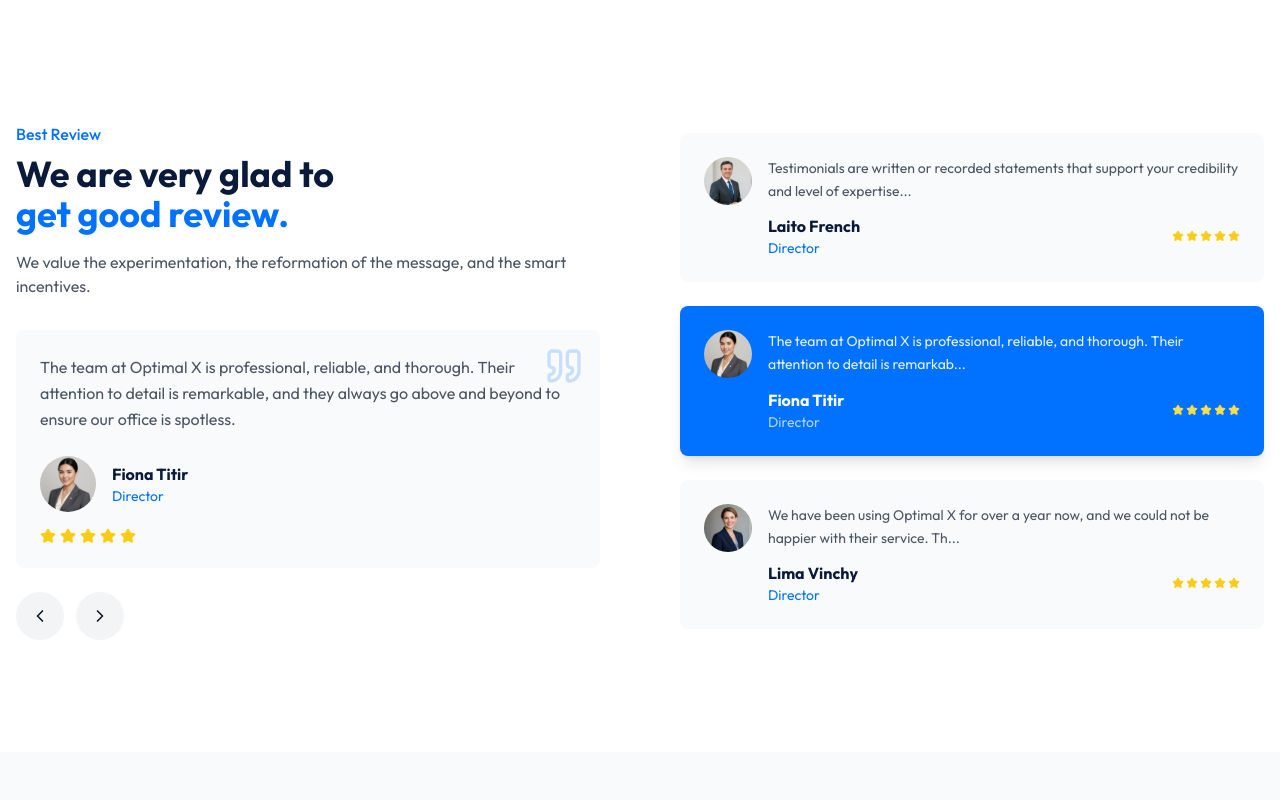
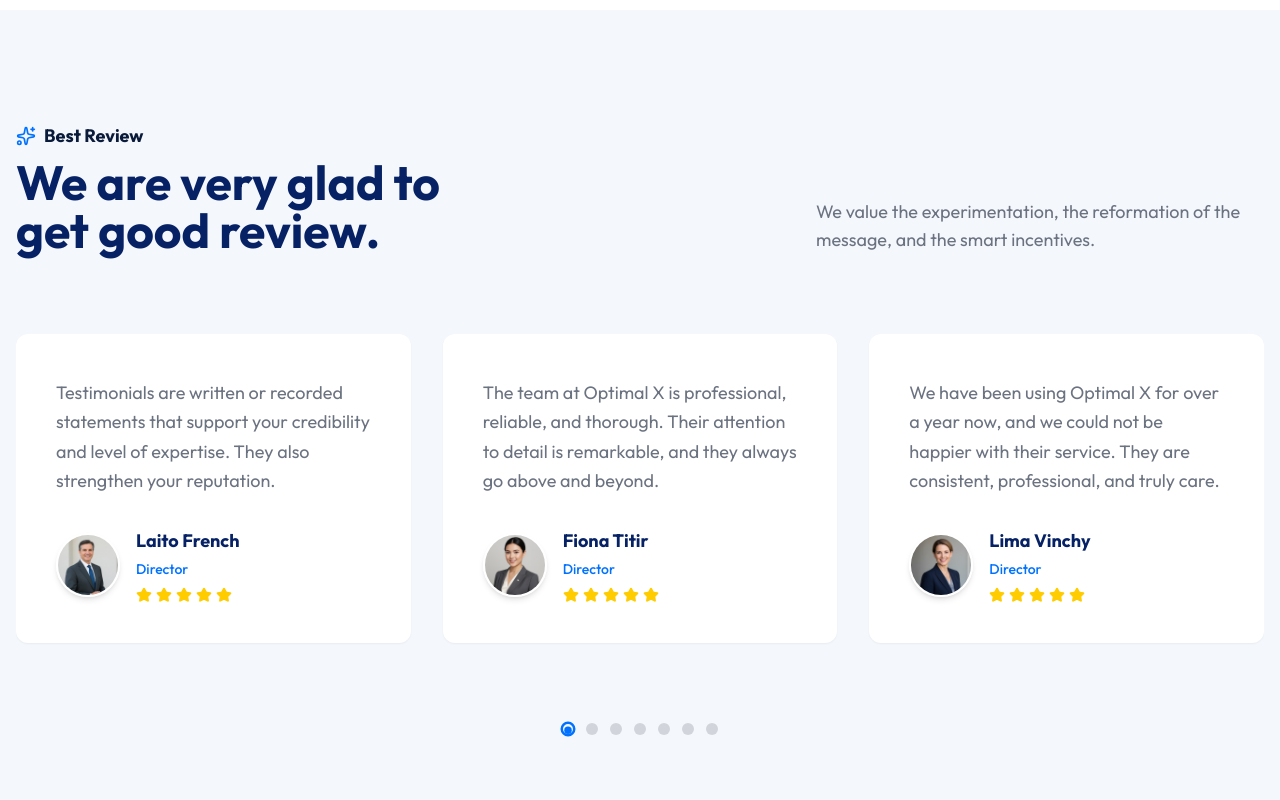
Before and after one commit to wilycol/landing-optimal, a React (Vite) app in the folder app/: page / in a window 1280 px wide. Shown: the part 6660-7460 px from the top of the page. Built offline with nearby package versions, Linux system fonts and the light colour scheme.

Commit message:
Update Testimonials.tsx

```diff
--- a/app/src/sections/Testimonials.tsx
+++ b/app/src/sections/Testimonials.tsx
@@ -1,5 +1,7 @@
-import { useState, useEffect } from 'react';
-import { Star, Quote, ChevronLeft, ChevronRight } from 'lucide-react';
+import { useState, useEffect, useCallback } from 'react';
+import { Star, Sparkles } from 'lucide-react';
+import useEmblaCarousel from 'embla-carousel-react';
+import { cn } from '@/lib/utils';
 
 const testimonials = [
   {
@@ -7,7 +9,7 @@ const testimonials = [
     name: 'Laito French',
     role: 'Director',
     image: '/images/testimonial-1.jpg',
-    content: 'Testimonials are written or recorded statements that support your credibility and level of expertise. They also strengthen your reputation. Optimal X has exceeded our expectations in every way.',
+    content: 'Testimonials are written or recorded statements that support your credibility and level of expertise. They also strengthen your reputation.',
     rating: 5,
   },
   {
@@ -15,7 +17,7 @@ const testimonials = [
     name: 'Fiona Titir',
     role: 'Director',
     image: '/images/testimonial-2.jpg',
-    content: 'The team at Optimal X is professional, reliable, and thorough. Their attention to detail is remarkable, and they always go above and beyond to ensure our office is spotless.',
+    content: 'The team at Optimal X is professional, reliable, and thorough. Their attention to detail is remarkable, and they always go above and beyond.',
     rating: 5,
   },
   {
@@ -23,143 +25,124 @@ const testimonials = [
     name: 'Lima Vinchy',
     role: 'Director',
     image: '/images/testimonial-3.jpg',
-    content: 'We have been using Optimal X for over a year now, and we could not be happier with their service. They are consistent, professional, and truly care about their work.',
+    content: 'We have been using Optimal X for over a year now, and we could not be happier with their service. They are consistent, professional, and truly care.',
+    rating: 5,
+  },
+  {
+    id: 4,
+    name: 'Jeff Adams',
+    role: 'Director',
+    image: '/images/testimonial-1.jpg',
+    content: 'Optimal X provided exceptional service. Their team was efficient, friendly, and the results were outstanding. Highly recommended!',
+    rating: 5,
+  },
+  {
+    id: 5,
+    name: 'Moe Ammar',
+    role: 'Director',
+    image: '/images/testimonial-2.jpg',
+    content: 'I was impressed by the professionalism and quality of work. They transformed our space completely. Thank you Optimal X!',
+    rating: 5,
+  },
+  {
+    id: 6,
+    name: 'Sarah Jenkins',
+    role: 'Marketing Manager',
+    image: '/images/testimonial-3.jpg',
+    content: 'The ROI we have seen since working with Optimal X has been incredible. They truly understand the market dynamics.',
+    rating: 5,
+  },
+  {
+    id: 7,
+    name: 'Michael Chen',
+    role: 'CTO',
+    image: '/images/testimonial-1.jpg',
+    content: 'Technical expertise at its finest. They solved complex problems that other agencies struggled with for months.',
     rating: 5,
   },
 ];
 
 export default function Testimonials() {
-  const [currentIndex, setCurrentIndex] = useState(0);
-  const [isAutoPlaying, setIsAutoPlaying] = useState(true);
+  const [emblaRef, emblaApi] = useEmblaCarousel({
+    loop: true,
+    align: 'start',
+    slidesToScroll: 1,
+  });
+  const [selectedIndex, setSelectedIndex] = useState(0);
+  const [scrollSnaps, setScrollSnaps] = useState<number[]>([]);
+
+  const onInit = useCallback((emblaApi: any) => {
+    setScrollSnaps(emblaApi.scrollSnapList());
+  }, []);
+
+  const onSelect = useCallback((emblaApi: any) => {
+    setSelectedIndex(emblaApi.selectedScrollSnap());
+  }, []);
 
   useEffect(() => {
-    if (!isAutoPlaying) return;
+    if (!emblaApi) return;
 
-    const interval = setInterval(() => {
-      setCurrentIndex((prev) => (prev + 1) % testimonials.length);
-    }, 5000);
+    onInit(emblaApi);
+    onSelect(emblaApi);
+    emblaApi.on('reInit', onInit);
+    emblaApi.on('reInit', onSelect);
+    emblaApi.on('select', onSelect);
+  }, [emblaApi, onInit, onSelect]);
 
-    return () => clearInterval(interval);
-  }, [isAutoPlaying]);
-
-  const nextSlide = () => {
-    setIsAutoPlaying(false);
-    setCurrentIndex((prev) => (prev + 1) % testimonials.length);
-  };
-
-  const prevSlide = () => {
-    setIsAutoPlaying(false);
-    setCurrentIndex((prev) => (prev - 1 + testimonials.length) % testimonials.length);
-  };
+  const scrollTo = useCallback(
+    (index: number) => emblaApi && emblaApi.scrollTo(index),
+    [emblaApi]
+  );
 
   return (
-    <section id="testimonials" className="py-20 lg:py-28 bg-white">
+    <section id="testimonials" className="py-20 lg:py-28 bg-[#f4f7fc]">
       <div className="container mx-auto px-4">
-        <div className="grid lg:grid-cols-2 gap-12 lg:gap-20 items-center">
-          {/* Left Content */}
-          <div>
-            <span className="text-[#0072ff] font-medium mb-2 block">Best Review</span>
-            <h2 className="text-3xl lg:text-4xl font-bold text-[#0a1a3a] mb-4">
+        {/* Header */}
+        <div className="flex flex-col md:flex-row justify-between items-start md:items-end mb-16 gap-8">
+            <div className="max-w-2xl">
+                <div className="flex items-center gap-2 mb-2">
+                    <Sparkles className="w-5 h-5 text-[#0072ff]" />
+                    <span className="text-[#0a1a3a] font-bold text-lg">Best Review</span>
+                </div>
+                <h2 className="text-4xl lg:text-5xl font-bold text-[#062265] leading-tight">
                   We are very glad to<br />
-              <span className="text-[#0072ff]">get good review.</span>
+                  get good review.
                 </h2>
-            <p className="text-gray-600 mb-8">
+            </div>
+            <div className="max-w-md">
+                 <p className="text-gray-500 text-lg">
                     We value the experimentation, the reformation of the message, and the smart incentives.
                 </p>
-
-            {/* Featured Testimonial */}
-            <div className="relative bg-gray-50 p-6 rounded-lg">
-              <Quote className="w-10 h-10 text-[#0072ff]/20 absolute top-4 right-4" />
-              <p className="text-gray-600 leading-relaxed mb-6 relative z-10">
-                {testimonials[currentIndex].content}
-              </p>
-              <div className="flex items-center gap-4">
-                <img
-                  src={testimonials[currentIndex].image}
-                  alt={testimonials[currentIndex].name}
-                  className="w-14 h-14 rounded-full object-cover"
-                />
-                <div>
-                  <h4 className="font-bold text-[#0a1a3a]">{testimonials[currentIndex].name}</h4>
-                  <p className="text-[#0072ff] text-sm">{testimonials[currentIndex].role}</p>
             </div>
         </div>
 
-              {/* Rating */}
-              <div className="flex gap-1 mt-4">
-                {[...Array(testimonials[currentIndex].rating)].map((_, i) => (
-                  <Star key={i} className="w-4 h-4 text-yellow-400 fill-yellow-400" />
-                ))}
-              </div>
+        {/* Carousel */}
+        <div className="overflow-hidden" ref={emblaRef}>
+          <div className="flex -ml-8 pb-12 pt-4"> {/* Added padding bottom for hover effect space */}
+            {testimonials.map((testimonial) => (
+              <div
+                key={testimonial.id}
+                className="flex-[0_0_100%] md:flex-[0_0_50%] lg:flex-[0_0_33.333%] pl-8 min-w-0"
+              >
+                <div className="group bg-white p-10 rounded-xl shadow-sm border-t-4 border-transparent hover:border-[#0072ff] hover:-translate-y-2 hover:shadow-xl transition-all duration-300 h-full flex flex-col justify-between cursor-pointer">
+                  <div>
+                    <p className="text-gray-500 text-lg leading-relaxed mb-8">
+                      {testimonial.content}
+                    </p>
                   </div>
 
-            {/* Navigation */}
-            <div className="flex gap-3 mt-6">
-              <button
-                onClick={prevSlide}
-                className="w-12 h-12 rounded-full bg-gray-100 flex items-center justify-center hover:bg-[#0072ff] hover:text-white transition-colors"
-              >
-                <ChevronLeft className="w-5 h-5" />
-              </button>
-              <button
-                onClick={nextSlide}
-                className="w-12 h-12 rounded-full bg-gray-100 flex items-center justify-center hover:bg-[#0072ff] hover:text-white transition-colors"
-              >
-                <ChevronRight className="w-5 h-5" />
-              </button>
-            </div>
-          </div>
-
-          {/* Right Content - All Testimonials */}
-          <div className="space-y-6">
-            {testimonials.map((testimonial, index) => (
-              <div
-                key={testimonial.id}
-                className={`p-6 rounded-lg transition-all duration-300 cursor-pointer ${
-                  index === currentIndex
-                    ? 'bg-[#0072ff] text-white shadow-lg'
-                    : 'bg-gray-50 hover:bg-gray-100'
-                }`}
-                onClick={() => {
-                  setCurrentIndex(index);
-                  setIsAutoPlaying(false);
-                }}
-              >
-                <div className="flex items-start gap-4">
+                  <div className="flex items-center gap-4">
                     <img
                       src={testimonial.image}
                       alt={testimonial.name}
-                    className="w-12 h-12 rounded-full object-cover flex-shrink-0"
+                      className="w-16 h-16 rounded-full object-cover border-2 border-white shadow-md"
                     />
-                  <div className="flex-1 min-w-0">
-                    <p className={`text-sm leading-relaxed mb-3 ${
-                      index === currentIndex ? 'text-white/90' : 'text-gray-600'
-                    }`}>
-                      {testimonial.content.substring(0, 100)}...
-                    </p>
-                    <div className="flex items-center justify-between">
                     <div>
-                        <h4 className={`font-bold ${
-                          index === currentIndex ? 'text-white' : 'text-[#0a1a3a]'
-                        }`}>
-                          {testimonial.name}
-                        </h4>
-                        <p className={`text-sm ${
-                          index === currentIndex ? 'text-white/70' : 'text-[#0072ff]'
-                        }`}>
-                          {testimonial.role}
-                        </p>
-                      </div>
-                      <div className="flex gap-0.5">
+                      <h4 className="font-bold text-[#062265] text-lg mb-1">{testimonial.name}</h4>
+                      <p className="text-[#0072ff] font-medium text-sm mb-2">{testimonial.role}</p>
+                      <div className="flex gap-1">
                         {[...Array(testimonial.rating)].map((_, i) => (
-                          <Star
-                            key={i}
-                            className={`w-3 h-3 ${
-                              index === currentIndex
-                                ? 'text-yellow-300 fill-yellow-300'
-                                : 'text-yellow-400 fill-yellow-400'
-                            }`}
-                          />
+                          <Star key={i} className="w-4 h-4 text-[#ffcc00] fill-[#ffcc00]" />
                         ))}
                       </div>
                     </div>
@@ -169,6 +152,27 @@ export default function Testimonials() {
             ))}
           </div>
         </div>
+
+        {/* Dots Pagination */}
+        <div className="flex justify-center gap-3 mt-8">
+          {scrollSnaps.map((_, index) => (
+            <button
+              key={index}
+              className={cn(
+                "w-3 h-3 rounded-full transition-all duration-300",
+                index === selectedIndex
+                  ? "bg-transparent border-2 border-[#0072ff] scale-125"
+                  : "bg-gray-300 hover:bg-[#0072ff]/50"
+              )}
+              onClick={() => scrollTo(index)}
+              aria-label={`Go to slide ${index + 1}`}
+            >
+                {index === selectedIndex && (
+                    <div className="w-1.5 h-1.5 bg-[#0072ff] rounded-full mx-auto mt-[1px]" />
+                )}
+            </button>
+          ))}
+        </div>
       </div>
     </section>
   );
```
Lines whose indentation alone changed are shown as unchanged.
